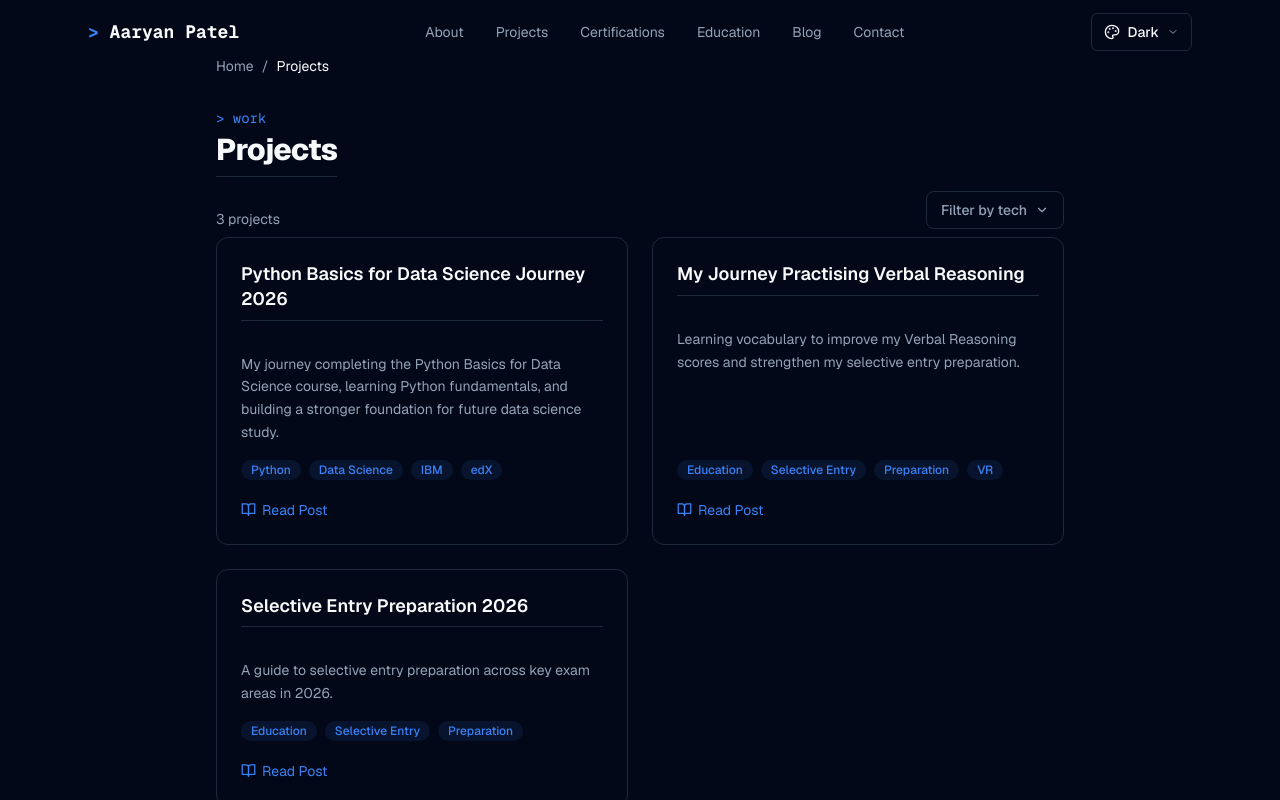
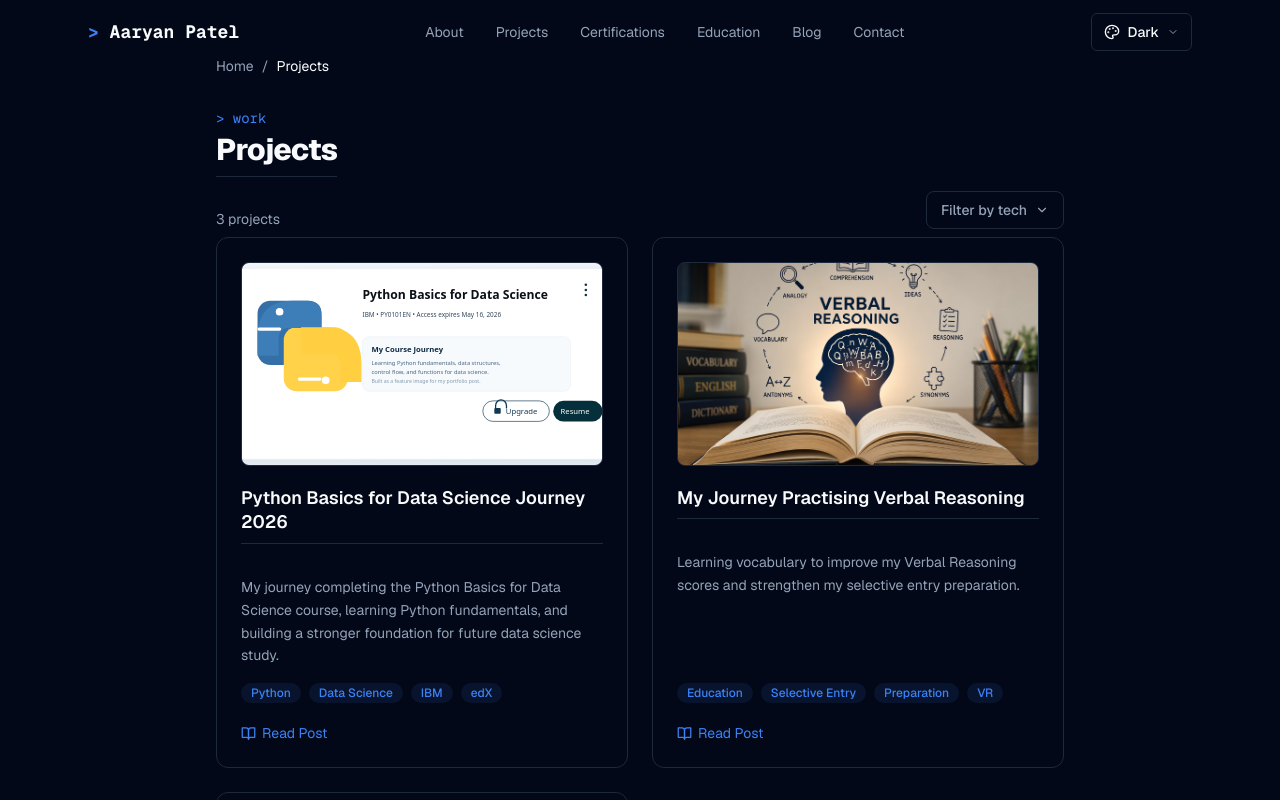
Before and after one commit to aaryanjpatel/aaryanjpatel.github.io, a Next.js app: page /projects in a window 1280 px wide. Shown: the top 800 px of the page. Built offline with nearby package versions, Linux system fonts and the light colour scheme.

Commit message:
Add project preview images

```diff
--- a/components/portfolio/projects.tsx
+++ b/components/portfolio/projects.tsx
@@ -2,6 +2,7 @@
 
 import { useState, useMemo } from 'react'
 import Link from 'next/link'
+import Image from 'next/image'
 import { ExternalLink, Github, BookOpen } from 'lucide-react'
 import projectsData from '@/public/metadata/projects.json'
 import { FilterDropdown } from '@/components/portfolio/filter-dropdown'
@@ -9,6 +10,7 @@ import { FilterDropdown } from '@/components/portfolio/filter-dropdown'
 type Project = {
   title: string
   description: string
+  image?: string
   tech: string[]
   github: string
   demo?: string
@@ -18,6 +20,16 @@ type Project = {
 function ProjectCard({ project }: { project: Project }) {
   return (
     <div className="flex flex-col rounded-xl border border-border bg-card p-6 hover:border-primary/50 hover:shadow-md transition-all duration-200">
+      {project.image && (
+        <div className="relative mb-5 aspect-[16/9] w-full overflow-hidden rounded-lg border border-border bg-muted">
+          <Image
+            src={project.image}
+            alt={project.title}
+            fill
+            className="object-cover"
+          />
+        </div>
+      )}
       <h3 className="font-semibold text-lg mb-2 leading-snug">{project.title}</h3>
       <hr className="border-border mb-8" /> {/* Add a divider */}
       <p className="text-sm text-muted-foreground mb-4 leading-relaxed flex-1">{project.description}</p>
--- a/public/metadata/projects.json
+++ b/public/metadata/projects.json
@@ -2,6 +2,7 @@
   {
     "title": "Python Basics for Data Science Journey 2026",
     "description": "My journey completing the Python Basics for Data Science course, learning Python fundamentals, and building a stronger foundation for future data science study.",
+    "image": "/images/python-basics-for-data-science-journey-2026.svg",
     "tech": ["Python", "Data Science", "IBM", "edX"],
     "github": "",
     "demo": "",
@@ -10,6 +11,7 @@
   {
     "title": "My Journey Practising Verbal Reasoning",
     "description": "Learning vocabulary to improve my Verbal Reasoning scores and strengthen my selective entry preparation.",
+    "image": "/images/VRpic.png",
     "tech": ["Education", "Selective Entry", "Preparation", "VR"],
     "github": "",
     "demo": "",
@@ -18,6 +20,7 @@
   {
     "title": "Selective Entry Preparation 2026",
     "description": "A guide to selective entry preparation across key exam areas in 2026.",
+    "image": "/images/selective-entry-preparation-2026.png",
     "tech": ["Education", "Selective Entry", "Preparation"],
     "github": "",
     "demo": "",
```
